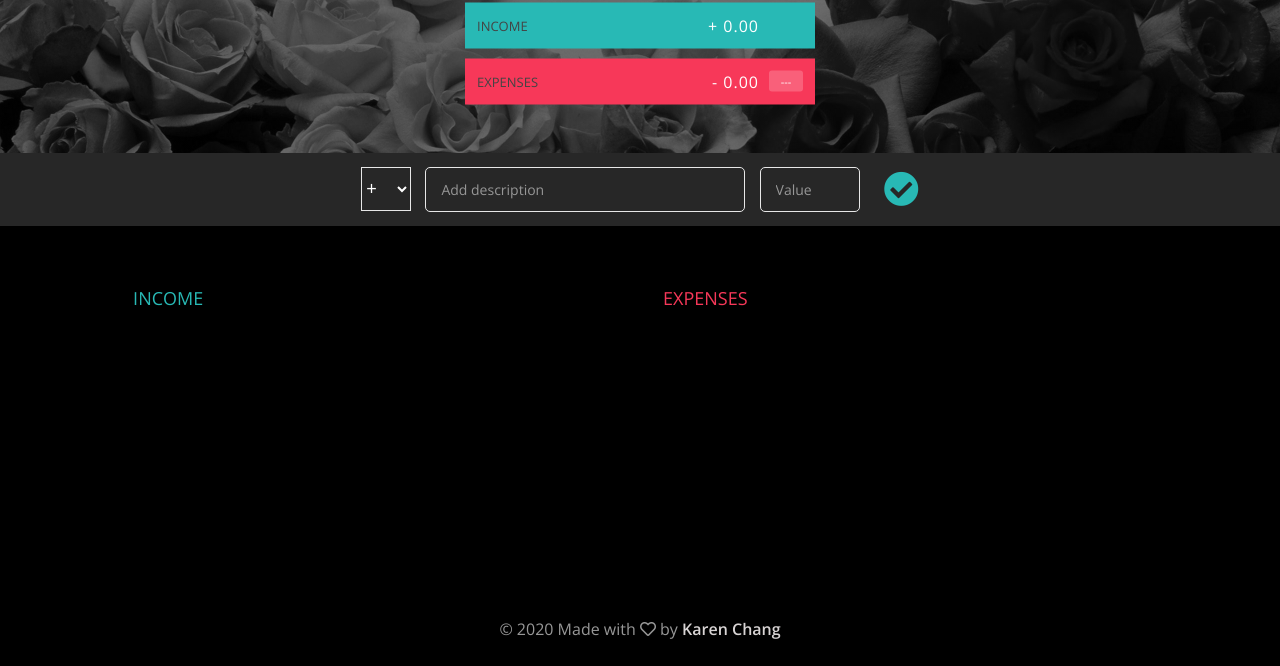
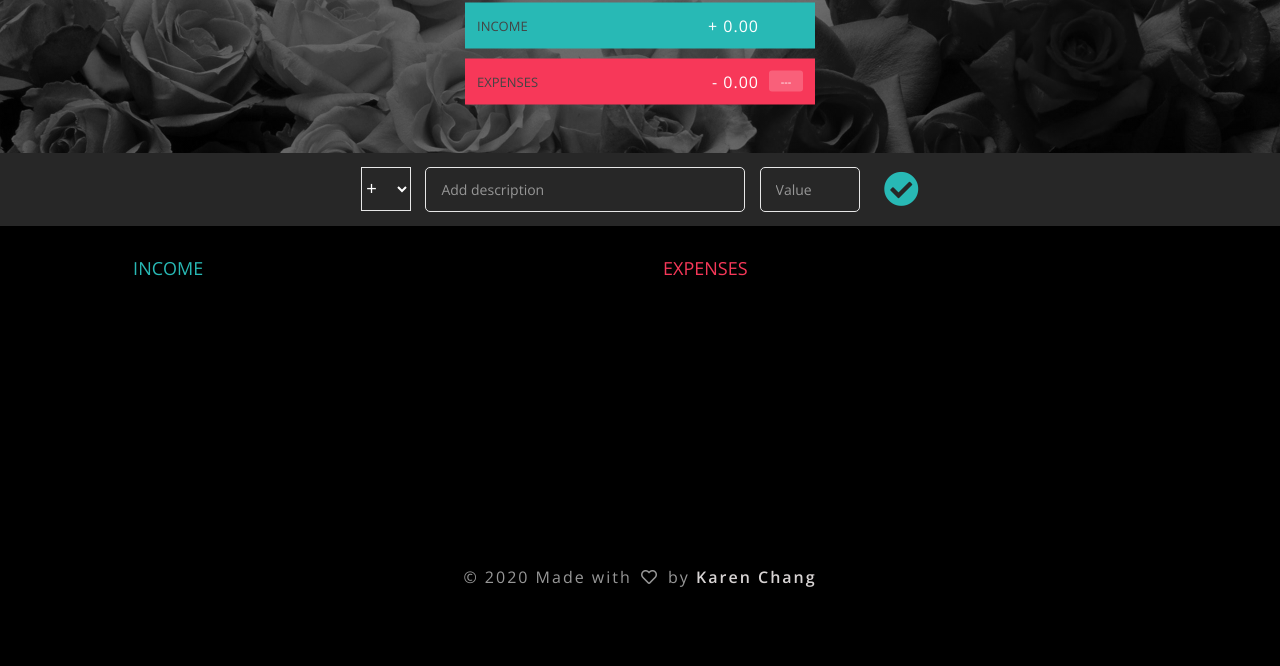
Before and after one commit to karen-developer/budgety, a plain HTML site: page index.html in a window 1280 px wide. Shown: the part 167-833 px from the top of the page. After the commit the page ends 800 px from the top, so only its background shows below. Drawn offline with nearby package versions, Linux system fonts and the light colour scheme.

Commit message:
update css

```diff
--- a/index.html
+++ b/index.html
@@ -117,13 +117,11 @@
                     </div>
                 </div>
             </div>
-
-
         </div>
 
-        <div class="footer">
-            © 2020 Made with <i class="far fa-heart"></i> by <a class="mysite" href="https://karen-developer.com" target="_blank"><strong>Karen Chang</strong></a>
-        </div>
+        <footer>
+            © 2020 Made with <i class="far fa-heart"></i> by <a class="karen" href="https://karen-developer.com" target="_blank"><strong> Karen Chang</strong></a>
+        </footer>
 
         <script src="app.js"></script>
     </body>
--- a/style.css
+++ b/style.css
@@ -24,19 +24,23 @@ body {
     font-weight: 400;
 }
 
-.footer {
-    height: 6vh;
+footer {
+    letter-spacing: 2px;
     color: #979797;
+    margin: 10px auto;
     text-align: center;
-    margin: 3%;
 }
 
-.mysite {
+footer i {
+    padding: 3px;
+}
+
+footer a {
     color:  rgb(216, 212, 212);
     text-decoration: none;
 }
 
-.mysite:hover {
+footer a:hover {
     color:  #f73859;
     text-decoration: none;
 }
@@ -198,9 +202,9 @@ body {
 
 /***** LISTS *****/
 .container {
-    height: 34vh;
+    height: 35vh;
     width: 90%;
-    margin: 60px auto;
+    margin: 30px auto;
 }
 
 .income {
@@ -212,6 +216,7 @@ body {
 .expenses {
     float: left;
     width: 40%;
+    overflow: auto;
 }
 
 h2 {
```
Also changed, not shown: 1 other file.
